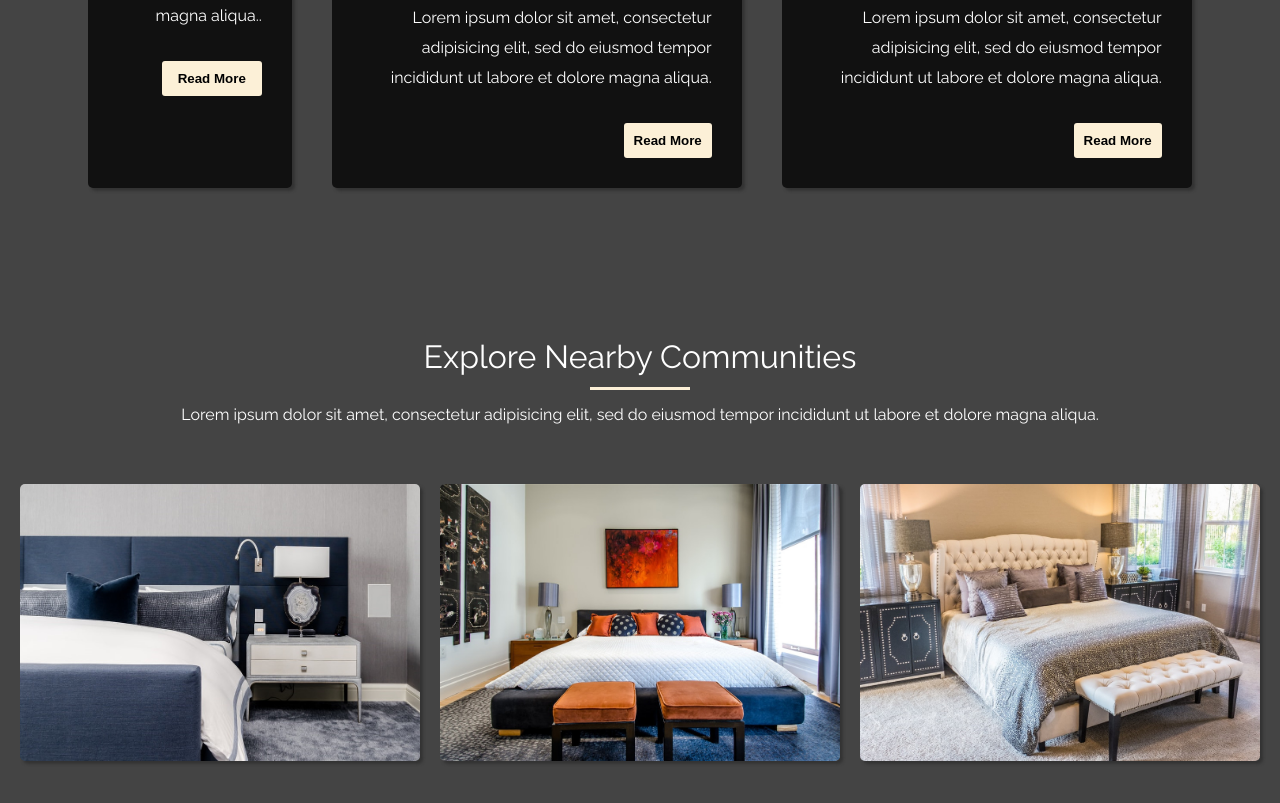
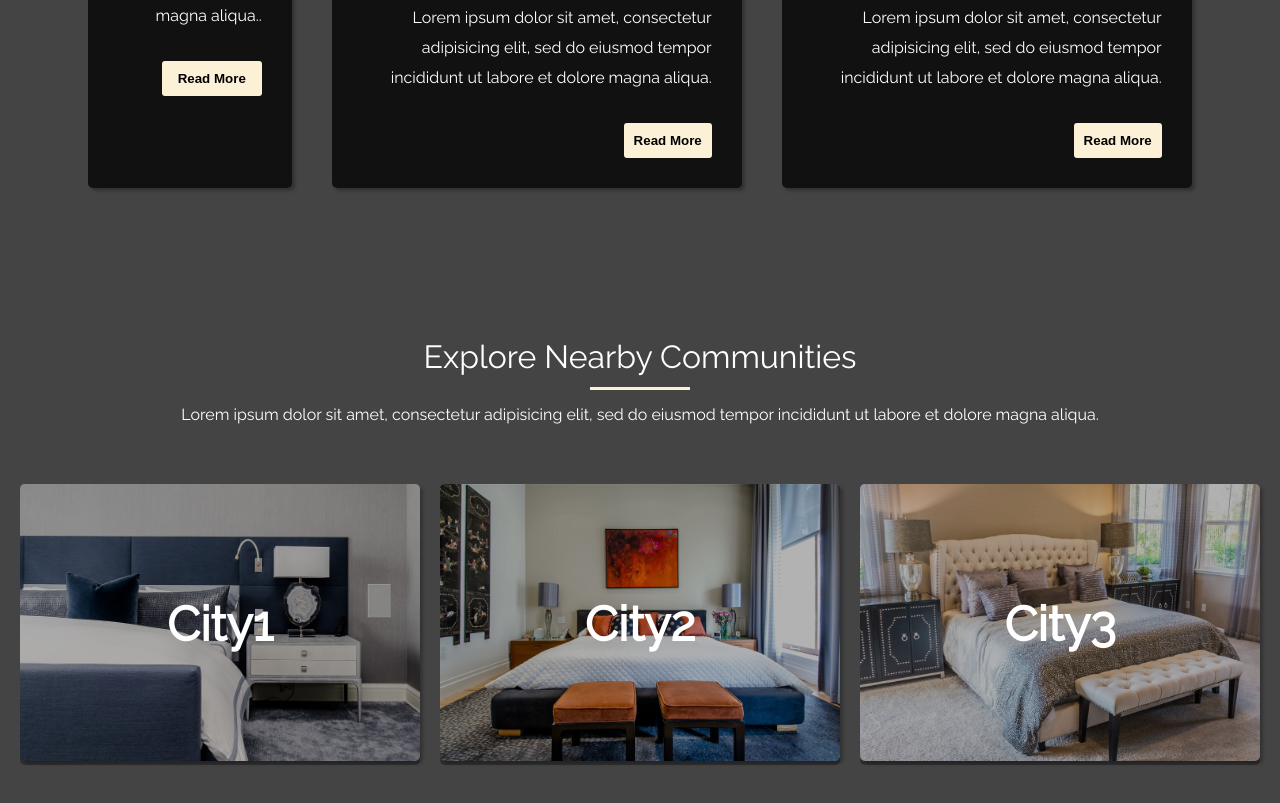
Before and after one commit to c376W/DHRealEstate, a plain HTML site: page index.html in a window 1280 px wide. Shown: the part 1288-2091 px from the top of the page. Drawn offline with Linux system fonts and the light colour scheme.

Commit message:
Community section restyling.

```diff
--- a/css/index.css
+++ b/css/index.css
@@ -187,6 +187,7 @@ input[type="submit"]{
 
 .thumbnail{
 	margin:10px;
+	position: relative;
 
 }
 
@@ -196,3 +197,24 @@ input[type="submit"]{
 	box-shadow: 3px 3px 3px #333;
 	border-radius: 5px;
 }
+
+.thumbnail-cover{
+	display: flex;
+	justify-content: center;
+	align-items: center;
+	position:absolute;
+	width:100%;
+	height:100%;
+	top:0;
+	background-color: rgba(0,0,0,0.3);
+	z-index: 2;
+	border-radius: 5px;
+	font-size: 3rem;
+	font-weight: bold;
+	cursor: pointer;
+	transition: .3s;
+}
+.thumbnail-cover:hover{
+	background-color: transparent;
+	color:#f5b942;
+}
--- a/index.html
+++ b/index.html
@@ -109,15 +109,15 @@
 		<div class="community-browsering-thumbnails">
 			<div class="thumbnail">
 				<img src="img/thumbnail1.jpg">
-				<div class="thumbnail-cover"></div>
+				<div class="thumbnail-cover">City1</div>
 			</div>
 			<div class="thumbnail">
 				<img src="img/thumbnail2.jpg">
-				<div class="thumbnail-cover"></div>
+				<div class="thumbnail-cover">City2</div>
 			</div>
 			<div class="thumbnail">
 				<img src="img/thumbnail3.jpg">
-				<div class="thumbnail-cover"></div>
+				<div class="thumbnail-cover">City3</div>
 			</div>
 		</div>
 	</div>
```
